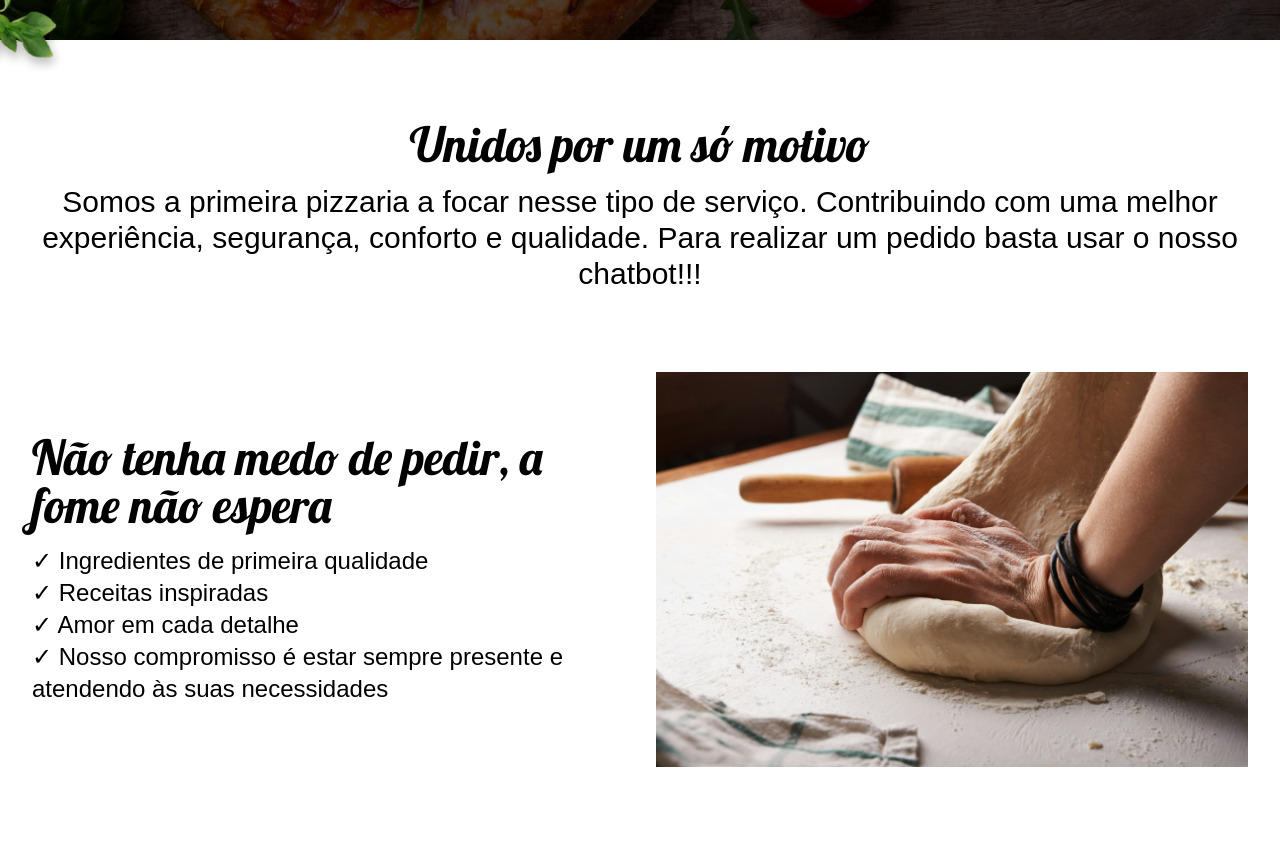
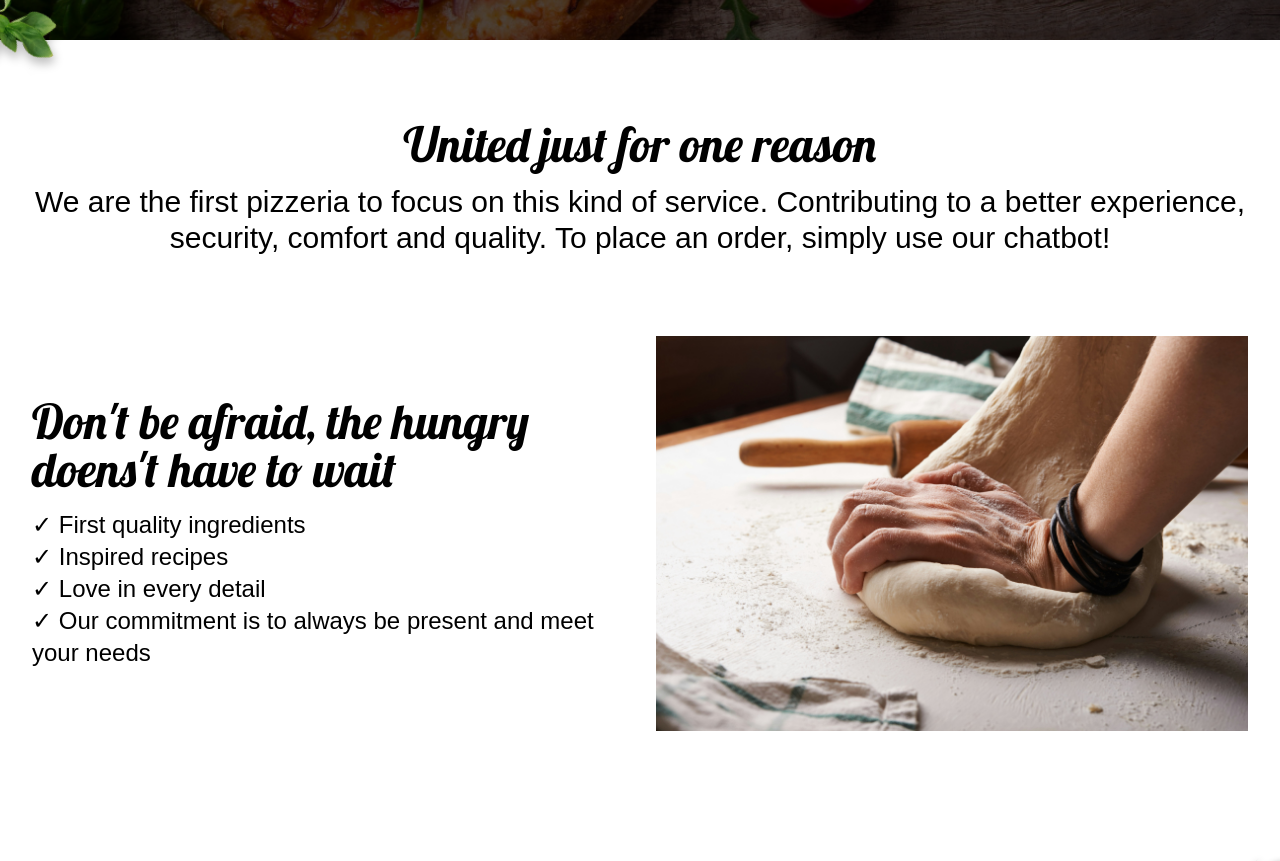
Before and after one commit to wilsonsdr/pizzeria-donna, a Next.js app: page / in a window 1280 px wide. Shown: the part 660-1521 px from the top of the page. Built offline with nearby package versions, Linux system fonts and the light colour scheme; a web font is replaced by a local one.

Commit message:
Translating Experience section

```diff
--- a/src/pages/index.tsx
+++ b/src/pages/index.tsx
@@ -30,17 +30,17 @@ export default function Home() {
       <main className='flex flex-col'>
         <Container gap={Gap['80px']} px={PX['32px']}>
           <SubtitleContainer gap={Gap['16px']} color={Color.black}>
-            <Subtitle text='Unidos por um só motivo' />
-            <P text='Somos a primeira pizzaria a focar nesse tipo de serviço. Contribuindo com uma melhor experiência, segurança, conforto e qualidade. Para realizar um pedido basta usar o nosso chatbot!!!' />
+            <Subtitle text='United just for one reason' />
+            <P text='We are the first pizzeria to focus on this kind of service. Contributing to a better experience, security, comfort and quality. To place an order, simply use our chatbot! ' />
           </SubtitleContainer>
           <Grid gap={Gap['32px']}>
             <GridChild mdSize={MdSize.w6v12} justify={Justify.center} orientation={Orientation.mdCol} gap={Gap['16px']}>
-              <Subtitle text='Não tenha medo de pedir, a fome não espera' />
-              <ul className='text-base sm:text-base md:text-lg lg:text-xl xl:text-2xl 2xl:text-3xl'>
-                <li>✓ Ingredientes de primeira qualidade</li>
-                <li>✓ Receitas inspiradas</li>
-                <li>✓ Amor em cada detalhe</li>
-                <li>✓ Nosso compromisso é estar sempre presente e atendendo às suas necessidades</li>
+              <Subtitle text="Don't be afraid, the hungry doens't have to wait" />
+              <ul className='text-black md:text-lg lg:text-xl xl:text-2xl 2xl:text-3xl'>
+                <li> ✓ First quality ingredients</li>
+                <li> ✓ Inspired recipes</li>
+                <li> ✓ Love in every detail</li>
+                <li> ✓ Our commitment is to always be present and meet your needs</li>
               </ul>
             </GridChild>
             <GridChild gap={Gap['0px']} mdSize={MdSize.w6v12}>
```
